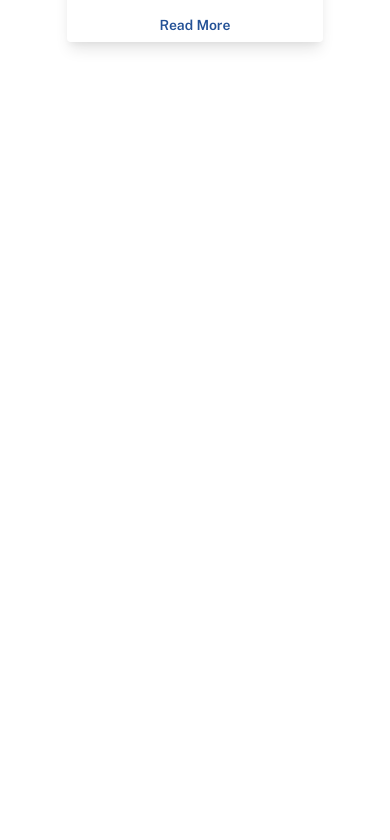
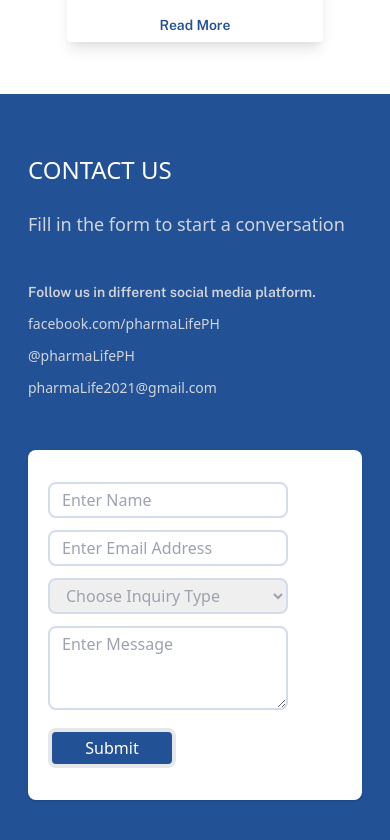
Before and after one commit to eleazarTorres-ect/pharma, a React (Create React App) app: page / in a window 390 px wide. Shown: the part 6848-7688 px from the top of the page. Before the commit the page ends 6942 px from the top, so only its background shows below. Built offline with nearby package versions, Linux system fonts and the light colour scheme.

Commit message:
Add Footer Section and mobile responsive

```diff
--- /dev/null
+++ b/src/components/contactSection/ContactUsSection.jsx
@@ -0,0 +1,18 @@
+import LeftContainer from "./LeftContainer";
+import RightContainer from "./RightContainer";
+
+const ContactUsContainer = () => {
+  return (
+    <div
+      className="h-auto lg:screenFromNav  w-full flex flex-col sm:flex-row justify-between
+                py-10 bg-pharma-A-400
+                px-2 sm:px-24 md:px-24 lg:px-48"
+      id="contactUs"
+    >
+      <LeftContainer />
+      <RightContainer />
+    </div>
+  );
+};
+
+export default ContactUsContainer;
--- /dev/null
+++ b/src/components/contactSection/LeftContainer.jsx
@@ -0,0 +1,33 @@
+import Logo1 from "../../assets/img/pharma-06.svg";
+const LeftContainer = () => {
+  return (
+    <div className="p-5 w-full md:w-1/2">
+      <div className="content-center justify-center">
+        <div className="text-xs uppercase text-white text-2xl font-medium mb-6">
+          Contact Us
+        </div>
+        <div className="my-3 block text-gray-300 hover:text-gray-100 text-lg font-medium duration-700">
+          Fill in the form to start a conversation
+        </div>
+        <div className="my-3 block text-gray-300 hover:text-gray-100 text-sm invisible font-medium duration-700">
+          Fill in the form to start a conversation
+        </div>
+        <div className="my-3 block text-gray-300 hover:text-gray-100 text-sm public_semibold font-medium duration-700">
+          Follow us in different social media platform.
+        </div>
+
+        <div className="my-3 block text-gray-300 hover:text-gray-100 text-sm font-medium duration-700">
+          facebook.com/pharmaLifePH
+        </div>
+        <div className="my-3 block text-gray-300 hover:text-gray-100 text-sm font-medium duration-700">
+          @pharmaLifePH
+        </div>
+        <div className="my-3 block text-gray-300 hover:text-gray-100 text-sm font-medium duration-700">
+          pharmaLife2021@gmail.com
+        </div>
+      </div>
+    </div>
+  );
+};
+
+export default LeftContainer;
--- /dev/null
+++ b/src/components/contactSection/RightContainer.jsx
@@ -0,0 +1,45 @@
+import Logo1 from "../../assets/img/asset001.svg";
+const RightContainer = () => {
+  return (
+    <div className="p-5 w-full md:w-1/2">
+      <div>
+        <div className="bg-white p-5 w-auto shadow rounded-lg">
+          <div className=" my-3">
+            <input
+              className="border-pharma-A-200 border-2 px-3 py-1 placeholder-gray-400 rounded-lg w-60 sm:w-48 lg:w-96"
+              placeholder="Enter Name"
+            ></input>
+          </div>
+          <div className=" my-3">
+            <input
+              className="border-pharma-A-200 border-2 px-3 placeholder-gray-400 py-1 rounded-lg w-60 md:w-48 lg:w-96"
+              placeholder="Enter Email Address"
+            ></input>
+          </div>
+          <div className=" my-3">
+            <select className="border-pharma-A-200 border-2 text-gray-400 px-3 py-1 rounded-lg w-60 sm:w-48 xl:w-96">
+              <option>Choose Inquiry Type</option>
+              <option>Inventory</option>
+              <option>Order</option>
+              <option>Others</option>
+            </select>
+          </div>
+          <div className=" my-3">
+            <textarea
+              className=" border-pharma-A-200 border-2 px-3 py-1 rounded-lg w-60 md:w-48 lg:w-96 placeholder-gray-400"
+              rows="3"
+              placeholder="Enter Message"
+            ></textarea>
+          </div>
+          <div className="my-3">
+            <button className="primary-color-A-400 border-4 px-3 py-1 rounded-lg text-white w-32">
+              Submit
+            </button>
+          </div>
+        </div>
+      </div>
+    </div>
+  );
+};
+
+export default RightContainer;
--- a/src/containers/HomeContainer.jsx
+++ b/src/containers/HomeContainer.jsx
@@ -3,6 +3,7 @@ import AboutUsContainer from "../components/aboutUsSection/AboutUsContainer";
 import BannerContainer from "../components/bannerSection/BannerContainer";
 import BlogContainer from "../components/blogSection/BlogContainer";
 import ClientContainer from "../components/clientSection/ClientContainer";
+import ContactUsContainer from "../components/contactSection/ContactUsSection";
 import GeneralFlowContainer from "../components/generalFlowSection/GeneralFlowContainer";
 import NavigationBar from "../components/navigationSection/NavigationBar";
 import QuickSearchContainer from "../components/quickSearchSection/QuickSearchContainer";
@@ -34,6 +35,9 @@ const HomeContainer = () => {
       <section className="flex content-center justify-between w-full">
         <BlogContainer />
       </section>
+      <section className="flex content-center justify-between w-full">
+        <ContactUsContainer />
+      </section>
     </React.Fragment>
   );
 };
```
